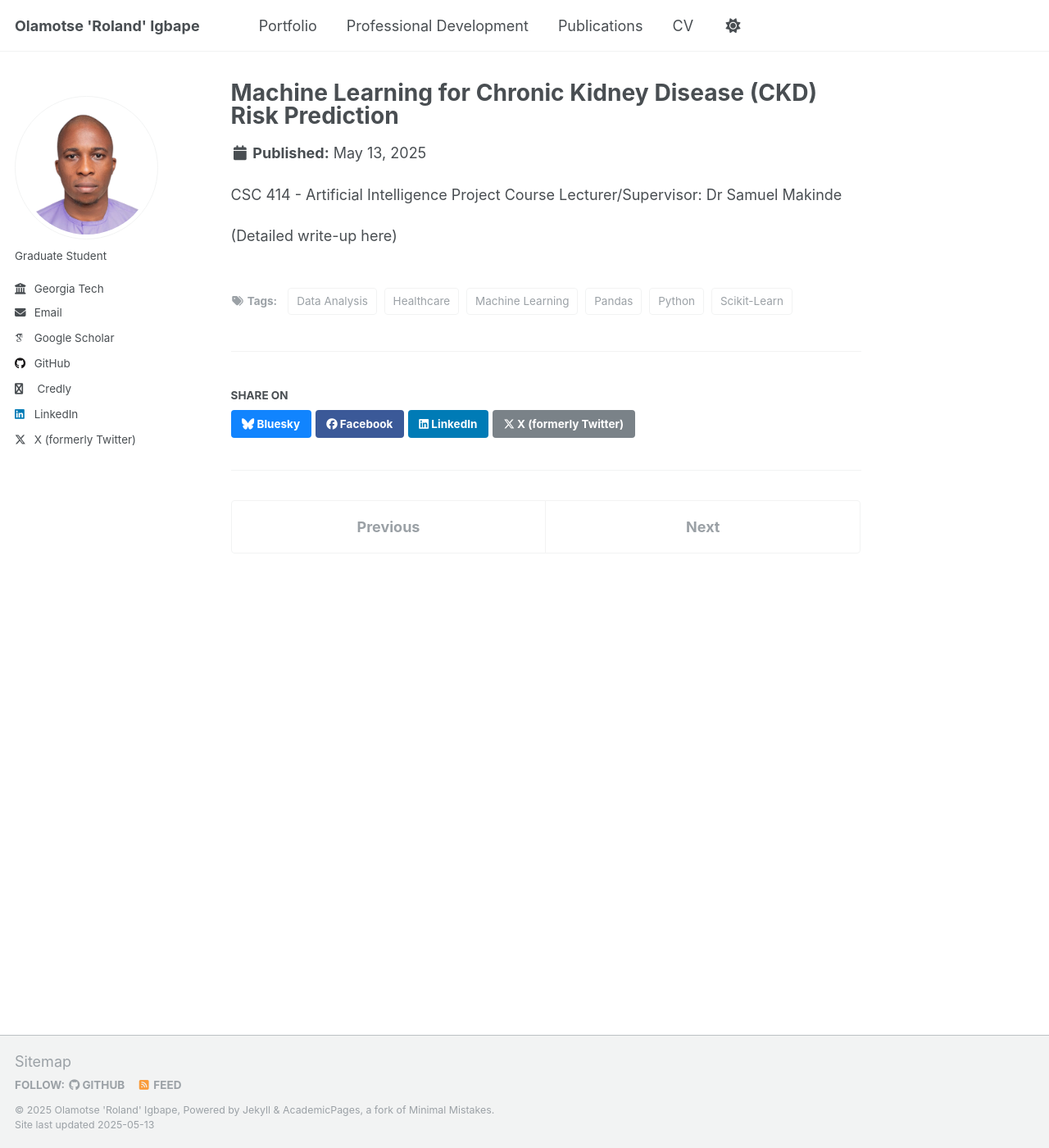
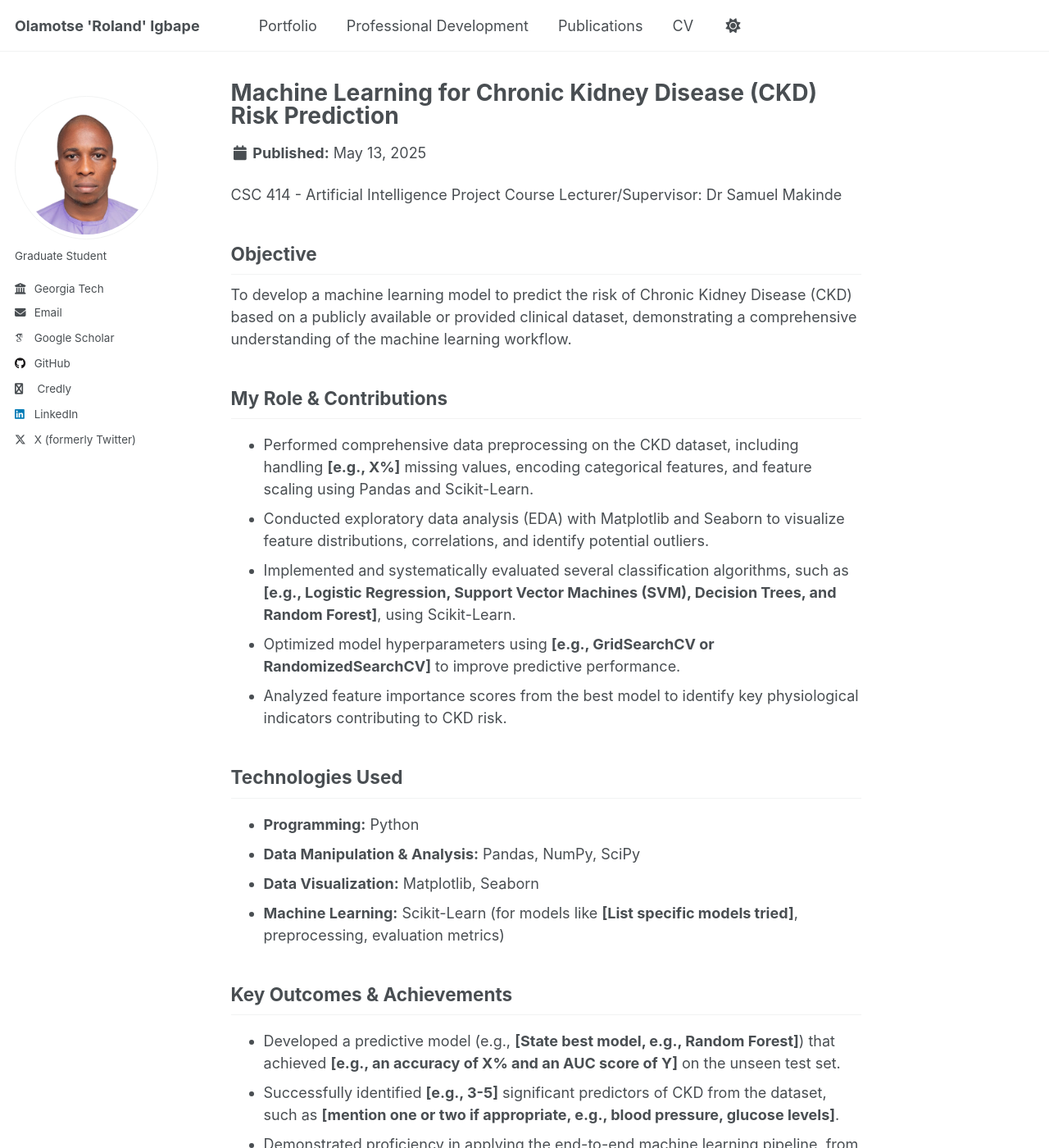
Before and after one commit to oigbape/oigbape.github.io, a Jekyll site: the page built from _portfolio/bsc-ckd-prediction.md, in a window 1280 px wide and 1400 px high. Shown: the whole window at 82% size. Built offline with Jekyll 4.4.1, drawn with Linux system fonts in a browser that asks for light colours; some web fonts are replaced; some of the changed text lies outside the part shown.

Commit message:
Update bsc-ckd-prediction.md

```diff
--- a/_portfolio/bsc-ckd-prediction.md
+++ b/_portfolio/bsc-ckd-prediction.md
@@ -12,4 +12,27 @@ github_url: "[Link to GitHub repo if available]"
 CSC 414 - Artificial Intelligence Project
 Course Lecturer/Supervisor: Dr Samuel Makinde
 
-(Detailed write-up here)
+## Objective
+To develop a machine learning model to predict the risk of Chronic Kidney Disease (CKD) based on a publicly available or provided clinical dataset, demonstrating a comprehensive understanding of the machine learning workflow.
+
+## My Role & Contributions
+* Performed comprehensive data preprocessing on the CKD dataset, including handling **[e.g., X%]** missing values, encoding categorical features, and feature scaling using Pandas and Scikit-Learn.
+* Conducted exploratory data analysis (EDA) with Matplotlib and Seaborn to visualize feature distributions, correlations, and identify potential outliers.
+* Implemented and systematically evaluated several classification algorithms, such as **[e.g., Logistic Regression, Support Vector Machines (SVM), Decision Trees, and Random Forest]**, using Scikit-Learn.
+* Optimized model hyperparameters using **[e.g., GridSearchCV or RandomizedSearchCV]** to improve predictive performance.
+* Analyzed feature importance scores from the best model to identify key physiological indicators contributing to CKD risk.
+
+## Technologies Used
+* **Programming:** Python
+* **Data Manipulation & Analysis:** Pandas, NumPy, SciPy
+* **Data Visualization:** Matplotlib, Seaborn
+* **Machine Learning:** Scikit-Learn (for models like **[List specific models tried]**, preprocessing, evaluation metrics)
+
+## Key Outcomes & Achievements
+* Developed a predictive model (e.g., **[State best model, e.g., Random Forest]**) that achieved **[e.g., an accuracy of X% and an AUC score of Y]** on the unseen test set.
+* Successfully identified **[e.g., 3-5]** significant predictors of CKD from the dataset, such as **[mention one or two if appropriate, e.g., blood pressure, glucose levels]**.
+* Demonstrated proficiency in applying the end-to-end machine learning pipeline, from data cleaning and EDA to model training, tuning, and evaluation.
+
+## Artifacts
+* **GitHub Repository:** [Link to Jupyter Notebooks/code]([YOUR_GITHUB_REPO_LINK_HERE])
+* **Project Report/Presentation PDF:** [Link to PDF (if available and shareable)]([YOUR_REPORT_LINK_HERE])
```
